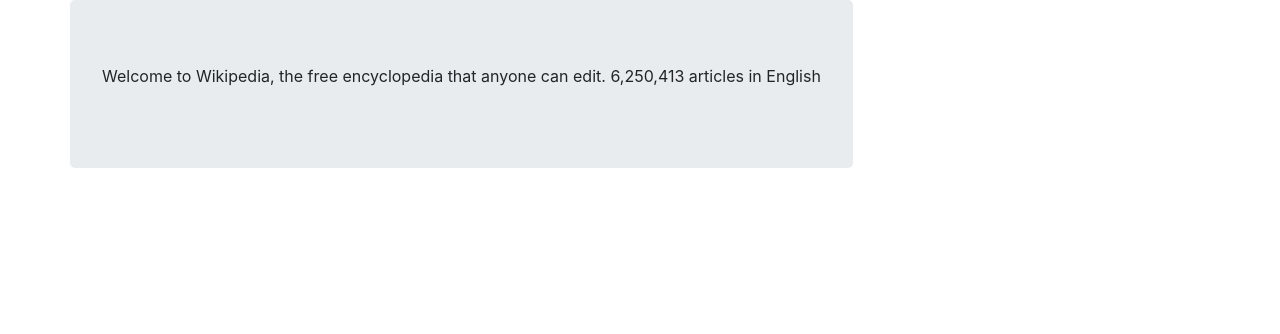
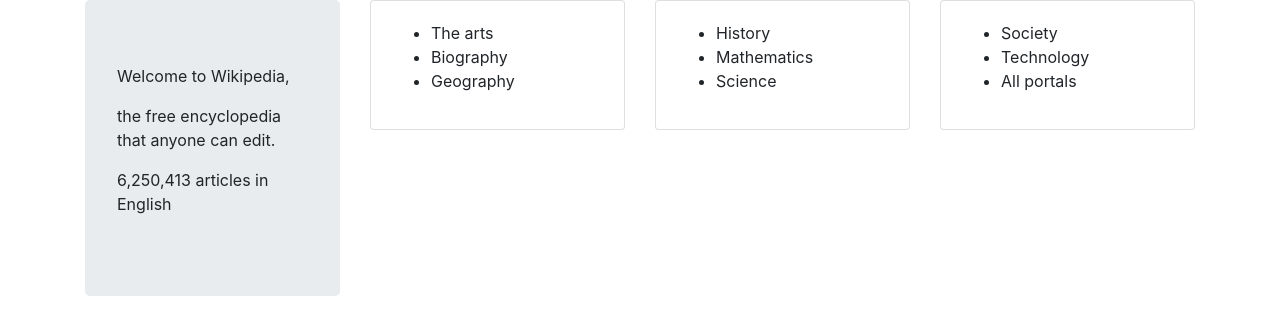
Before and after one commit to Wairimuk/wikipedia, a plain HTML site: page index.html in a window 1280 px wide. Drawn offline with nearby package versions, Linux system fonts and the light colour scheme.

Commit message:
add a new class row

```diff
--- a/index.html
+++ b/index.html
@@ -7,20 +7,62 @@
   <meta name="viewport" content="width=device-width, initial-scale=1.0">
   <link rel="stylesheet" href="https://cdn.jsdelivr.net/npm/bootstrap@4.6.0/dist/css/bootstrap.min.css"
     integrity="sha384-B0vP5xmATw1+K9KRQjQERJvTumQW0nPEzvF6L/Z6nronJ3oUOFUFpCjEUQouq2+l" crossorigin="anonymous">
-  <title>Document</title>
+  <title>Wikipedia, the free encyclopedia</title>
   <link rel="stylesheet" href="./css/styles.css">
 </head>
 
 <body>
+
   <div class="container">
     <div class="row">
-      <div class="jumbotron">
-        <p>Welcome to Wikipedia,
-          the free encyclopedia that anyone can edit.
-          6,250,413 articles in English</p>
+      <div class="col-md-3">
+        <div class="jumbotron">
+          <p>Welcome to Wikipedia,</p>
+          <p>the free encyclopedia that anyone can edit.</p>
+          <p>6,250,413 articles in English</p>
+        </div>
       </div>
+
+      <div class="col-md-3">
+        <div class="card">
+          <div class="card-body">
+            <ul>
+              <li>The arts</li>
+              <li>Biography</li>
+              <li>Geography</li>
+            </ul>
+          </div>
+        </div>
+      </div>
+
+      <div class="col-md-3">
+        <div class="card">
+          <div class="card-body">
+            <ul>
+              <li>History</li>
+              <li>Mathematics</li>
+              <li>Science</li>
+            </ul>
+          </div>
+        </div>
+      </div>
+
+      <div class="col-md-3">
+        <div class="card">
+          <div class="card-body">
+            <ul>
+              <li>Society</li>
+              <li>Technology</li>
+              <li>All portals</li>
+            </ul>
+          </div>
+        </div>
+      </div>
+
+
     </div>
   </div>
+
 </body>
 
 </html>
```
